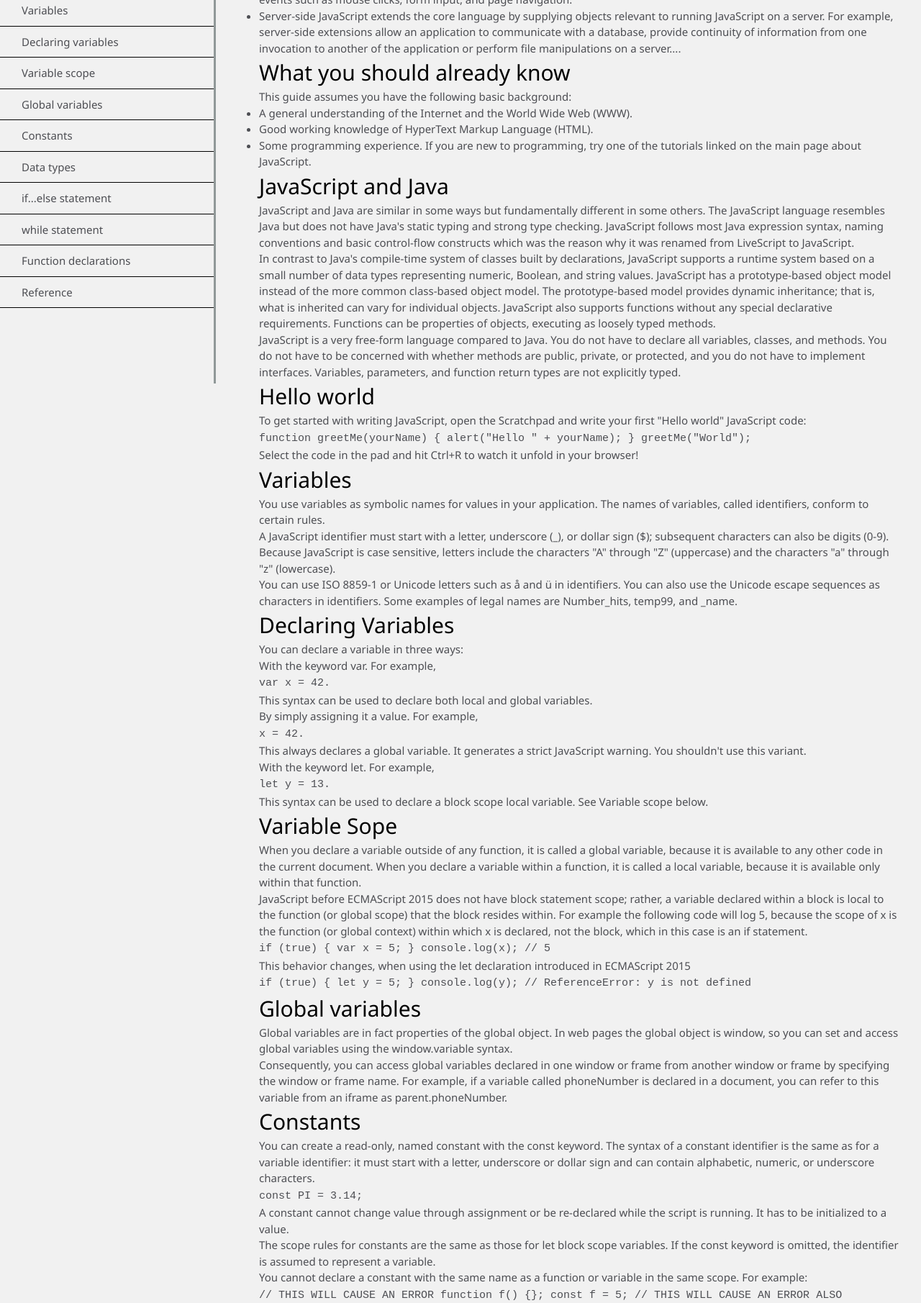
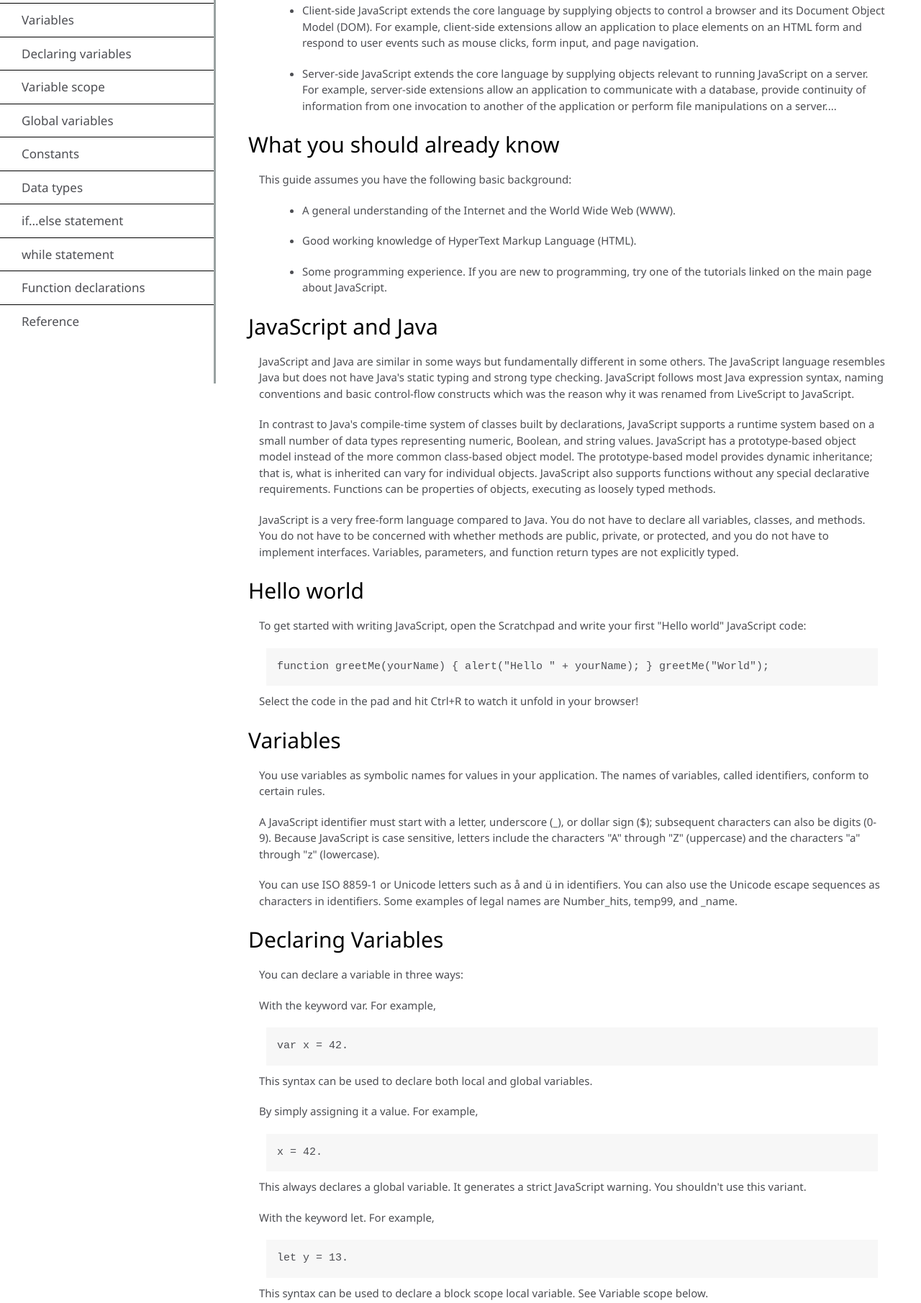
Before and after one commit to abuemkezeChu/technical-documentation, a plain HTML site: page index.html in a window 1280 px wide. Shown: the part 267-2078 px from the top of the page at 72% size. Drawn offline with Linux system fonts and the light colour scheme.

Commit message:
add: main section style

```diff
--- a/assets/styles/index.css
+++ b/assets/styles/index.css
@@ -11,7 +11,6 @@
 body {
   font-family: "Segoe UI", Tahoma, Geneva, Verdana, sans-serif;
   line-height: 1.5;
-  background-color: #f1f1f1;
   color: #4d4e53;
   font-size: 1.5rem;
 }
@@ -45,17 +44,46 @@ header {
   border-top: 0.1rem solid #000;
 }
 
+.side-nav ul li:last-child {
+  border-bottom: 0;
+}
+
 .side-nav a {
   text-decoration: none;
   color: #4d4e53;
   margin-left: 2rem;
   display: block;
+  font-size: 1.7rem;
 }
 
 /* MAIN PAGE */
 
 .main-page {
   position: absolute;
-  margin-left: 33rem;
-  padding: 3rem;
+  margin-left: 31rem;
+  padding: 1.5rem;
 }
+
+.main-section {
+  margin: 2rem;
+}
+
+article {
+  margin: 1.5rem;
+}
+
+article p, article li{
+  margin-bottom: 2rem;
+}
+
+article li, code {
+  margin-left: 6rem;
+}
+
+code {
+  display: block;
+  margin: 1rem;
+  padding: 1.5rem;
+  background-color: #f7f7f7;
+  position: relative;
+}
--- a/index.html
+++ b/index.html
@@ -28,7 +28,7 @@
         </ul>
     </nav>
     <main class="main-page">
-      <section id="introduction">
+      <section id="introduction" class="main-section">
         <header class="main-header">Introduction</header>
         <article>
           <p>
@@ -57,7 +57,7 @@
         </article>
       </section>
 
-      <section id="what-you">
+      <section id="what-you" class="main-section">
         <header class="main-header">What you should already know</header>
         <article>
           <p>
@@ -78,7 +78,7 @@
         </article>
       </section>
 
-      <section id="javascript-and-java">
+      <section id="javascript-and-java" class="main-section">
         <header class="main-header">JavaScript and Java</header>
         <article>
           <p>
@@ -104,7 +104,7 @@
         </article>
       </section>
 
-      <section id="hello-world">
+      <section id="hello-world" class="main-section">
         <header class="main-header">Hello world</header>
         <article>
           <p>
@@ -112,14 +112,15 @@
             code:
           </p>
           <code>function greetMe(yourName) { alert("Hello " + yourName); }
-            greetMe("World");</code>
+            greetMe("World");
+          </code>
           <p>
             Select the code in the pad and hit Ctrl+R to watch it unfold in your browser!
           </p>
         </article>
       </section>
 
-      <section id="variables">
+      <section id="variables" class="main-section">
         <header class="main-header">Variables</header>
         <article>
           <p>
@@ -138,7 +139,7 @@
         </article>
       </section>
 
-      <section id="declaring-variables">
+      <section id="declaring-variables" class="main-section">
         <header class="main-header">Declaring Variables</header>
         <article>
           <p>
@@ -167,7 +168,7 @@
         </article>
       </section>
 
-      <section id="variable-scope">
+      <section id="variable-scope" class="main-section">
         <header class="main-header">Variable Sope</header>
         <article>
           <p>
@@ -192,7 +193,7 @@
         </article>
       </section>
 
-      <secction id="global-variables">
+      <secction id="global-variables" class="main-section">
         <header class="main-header">Global variables</header>
         <article>
           <p>
@@ -207,7 +208,7 @@
         </article>
       </secction>
 
-      <section id="constants">
+      <section id="constants" class="main-section">
         <header class="main-header">Constants</header>
         <article>
           <p>
@@ -241,7 +242,7 @@
         </article>
       </section>
 
-      <section id="data-types">
+      <section id="data-types" class="main-section">
         <header class="main-header">Data types</header>
         <article>
           <p>
@@ -266,7 +267,7 @@
         </article>
       </section>
 
-      <section id="if-else">
+      <section id="if-else" class="main-section">
         <header class="main-header">if...else statement</header>
         <article>
           <p>
@@ -315,7 +316,7 @@
         </article>
       </section>
 
-      <section id="while-statement">
+      <section id="while-statement" class="main-section">
         <header class="main-header">while statement</header>
         <article>
           <p>
@@ -357,7 +358,7 @@
         </article>
       </section>
 
-      <section id="function-declarations">
+      <section id="function-declarations" class="main-section">
         <header class="main-header">Function decleration</header>
         <article>
           <p>
@@ -393,7 +394,7 @@
         </article>
       </section>
 
-      <section id="reference">
+      <section id="reference" class="main-section">
         <header class="main-header">Reference</header>
         <article>
           <ul>
```
